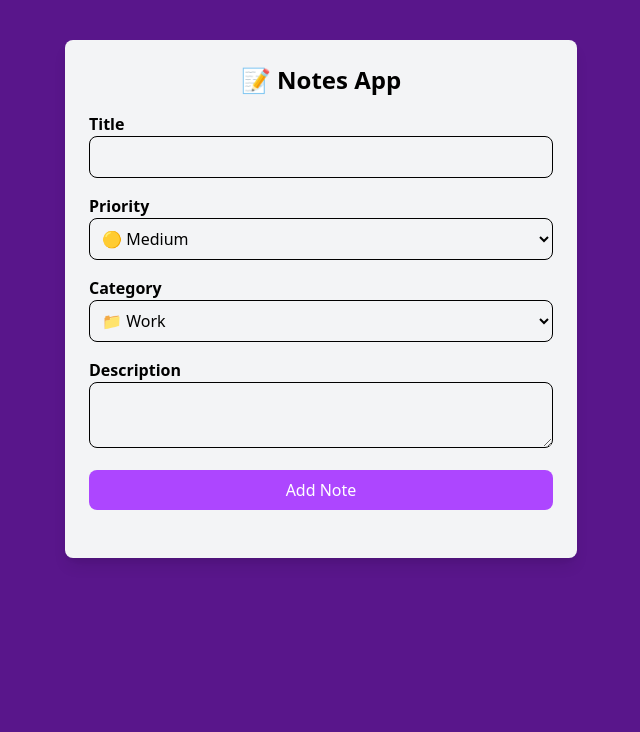
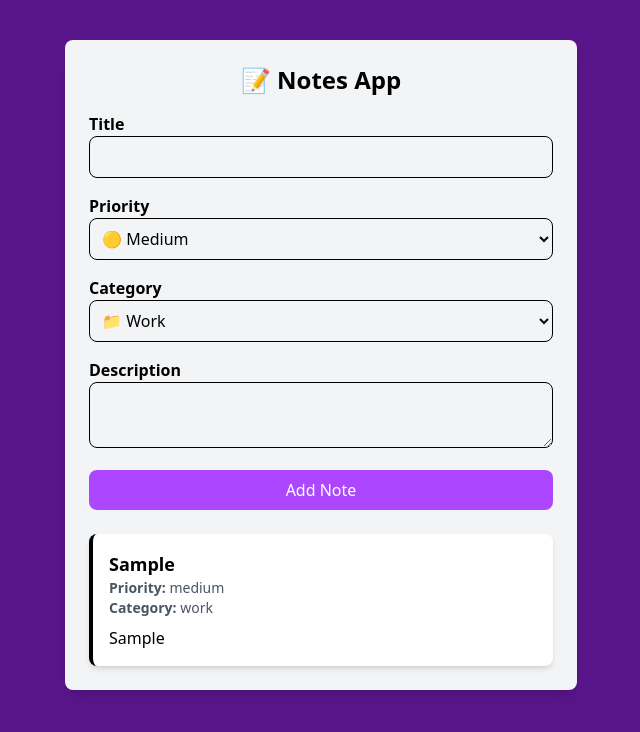
Before and after one commit to rrankawat/react-notes-app, a React (Vite) app: page / in a window 1280 px wide. Both pictures are taken after typing "Sample", "Sample" into the empty fields and a click on the button "Add Note". Shown: the top 732 px of the page, without its empty margins (319-959 px from the left). Built offline with nearby package versions, Linux system fonts and the light colour scheme.

Commit message:
Note List

```diff
--- a/src/App.jsx
+++ b/src/App.jsx
@@ -1,5 +1,6 @@
 import { useState } from 'react'
 import NoteForm from './components/NoteForm'
+import NoteList from './components/NoteList'
 
 const App = () => {
   const [notes, setNotes] = useState([])
@@ -9,6 +10,7 @@
       <h2 className='text-2xl font-bold mb-4 text-center'>📝 Notes App</h2>
 
       <NoteForm notes={notes} setNotes={setNotes} />
+      <NoteList notes={notes} />
     </div>
   )
 }
--- /dev/null
+++ b/src/components/NoteList.jsx
@@ -0,0 +1,27 @@
+const NoteList = ({ notes }) => {
+  if (notes.length === 0) {
+    return <p className='text-center text-gray-500'>No Notes Yet</p>
+  }
+
+  return (
+    <div className='space-y-4'>
+      {notes.map(note => (
+        <div
+          key={note.id}
+          className='p-4 bg-white rounded-lg shadow-md border-l-4'
+        >
+          <h3 className='text-lg font-bold'>{note.title}</h3>
+          <p className='text-sm text-gray-600'>
+            <strong>Priority: </strong> {note.priority}
+          </p>
+          <p className='text-sm text-gray-600'>
+            <strong>Category: </strong> {note.category}
+          </p>
+          <p className='mt-2'>{note.description}</p>
+        </div>
+      ))}
+    </div>
+  )
+}
+
+export default NoteList
```
